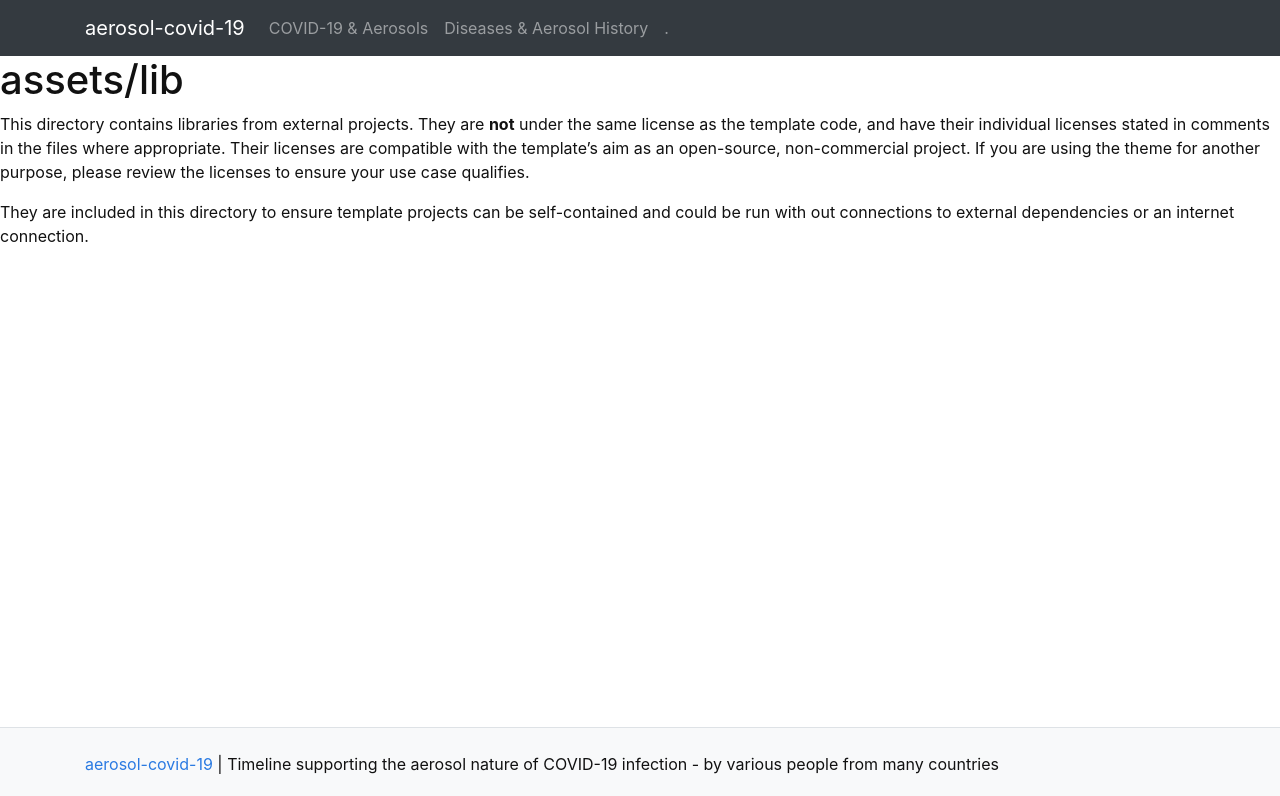
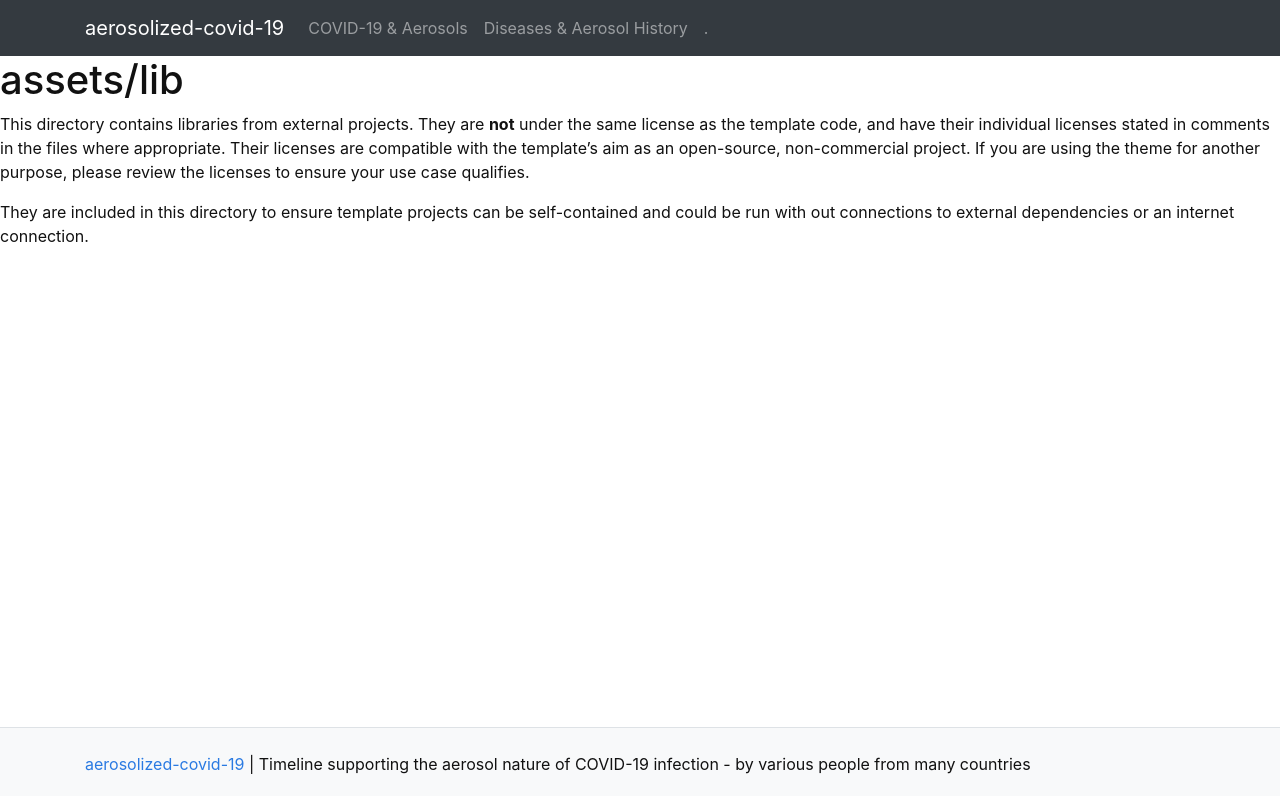
Before and after one commit to nichol7s/timelines-site, a Jekyll site: the page built from assets/lib/README.md, in a window 1280 px wide, cut to the strip 0-796 px from the top of the page. Built offline with Jekyll 4.4.1, drawn with Linux system fonts in a browser that asks for light colours; our own code applies the rules of GitHub Pages for plain Markdown files.

Commit message:
match title to sub domain

```diff
--- a/_config.yml
+++ b/_config.yml
@@ -1,4 +1,4 @@
-title: aerosol-covid-19
+title: aerosolized-covid-19
 description: "Timeline supporting the aerosol nature of COVID-19 infection"
 year: 2020
 author: various contributors
```
